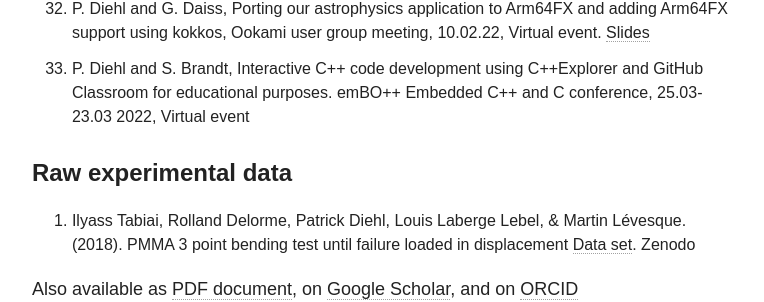
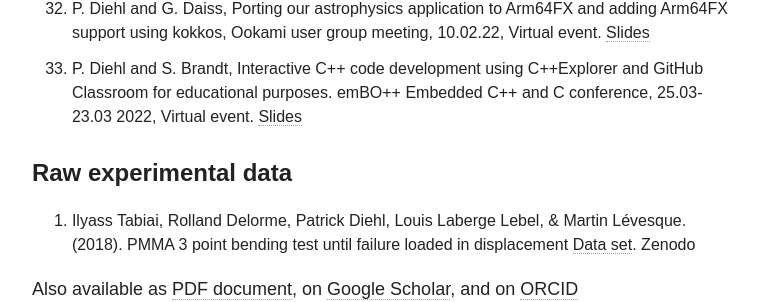
Before and after one commit to diehlpk/diehlpk.github.io, a Jekyll site: the page built from cv/index.md, in a window 1280 px wide and 900 px high, scrolled down 8909 px. Shown: the part 200-502 px from the top of the window, without its empty margins (254-1018 px from the left). Built offline with Jekyll 4.4.1, drawn with Linux system fonts in a browser that asks for light colours; nearby versions of some CDN libraries; some web fonts are replaced.

Commit message:
Add slides

```diff
--- a/cv/index.md
+++ b/cv/index.md
@@ -223,7 +223,7 @@ Congress for Theoretical and Applied Mechanics, 04.06-09.06 2018, Rosemont, US.
 30. --, Quasistatic Fracture using Nonliner-Nonlocal Elastostatics with an Analytic Tangent Stiffness Matrix, 16th U.S. National Congress on Computational Mechanics (USNCCM16), 25.07-29.07 2021, Virtual event. [Slides](https://www.slideshare.net/PatrickDiehl3/quasistatic-fracture-using-nonlinernonlocal-elastostatics-with-an-analytic-tangent-stiffness-matrix)
 31. --, Recent developments in HPX and Octo-Tiger,19th Annual Workshop on Charm++ and Its Applications, 18.10-19.10 2021, Virtual event. [Slides](https://t.co/5MNwSD9Qmw?amp=1)
 32. P. Diehl and G. Daiss, Porting our astrophysics application to Arm64FX and adding Arm64FX support using kokkos,  Ookami user group meeting, 10.02.22, Virtual event. [Slides](https://www.slideshare.net/PatrickDiehl3/porting-our-astrophysics-application-to-arm64fx-and-adding-arm64fx-support-using-kokkos)
-33. P. Diehl and S. Brandt, Interactive C++ code development using C++Explorer and GitHub Classroom for educational purposes. emBO++ Embedded C++ and C conference, 25.03-23.03 2022, Virtual event
+33. P. Diehl and S. Brandt, Interactive C++ code development using C++Explorer and GitHub Classroom for educational purposes. emBO++ Embedded C++ and C conference, 25.03-23.03 2022, Virtual event. [Slides](https://de.slideshare.net/PatrickDiehl3/interactive-c-code-development-using-cexplorer-and-github-classroom-for-educational-purposes)
 
 #### Raw experimental data
 1. Ilyass Tabiai, Rolland Delorme, Patrick Diehl, Louis Laberge Lebel, & Martin Lévesque. (2018). PMMA 3 point bending test until failure loaded in displacement [Data set](http://doi.org/10.5281/zenodo.1172068). Zenodo
```
